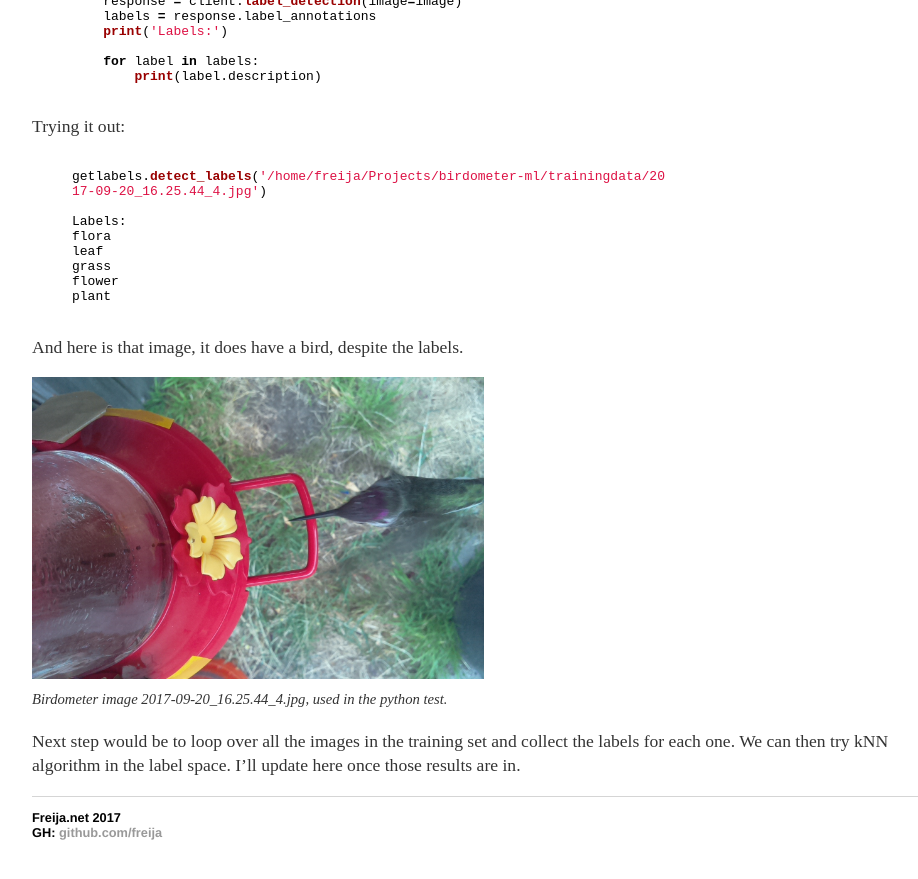
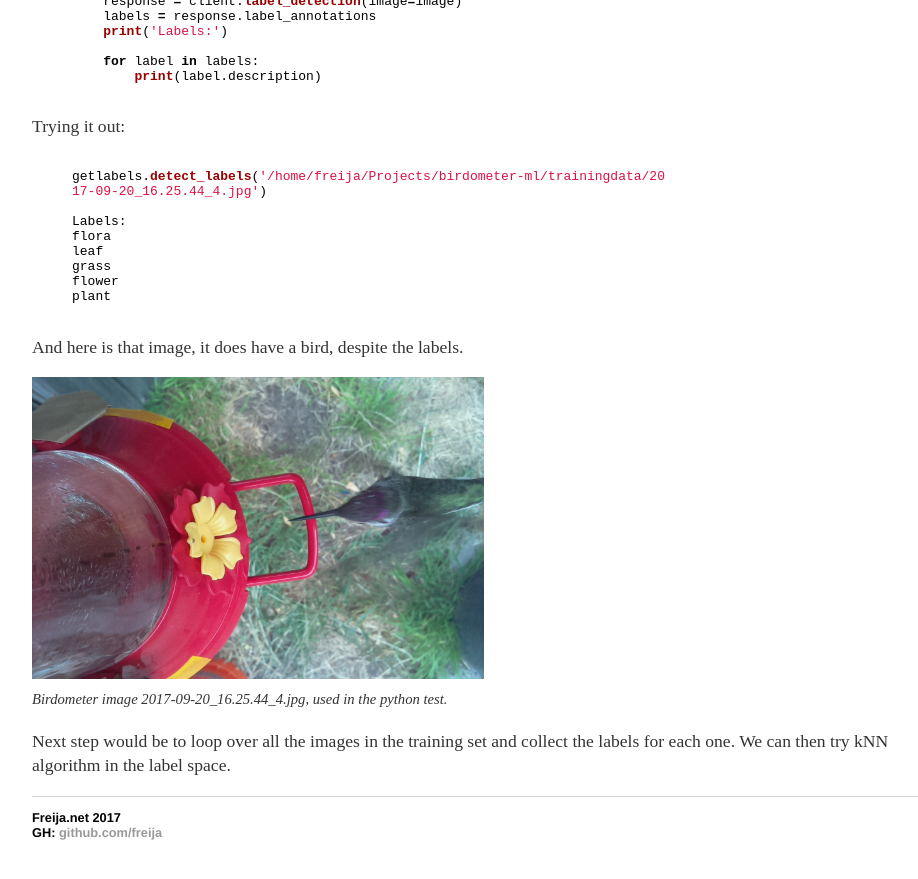
Before and after one commit to Freija/freija.github.io, a Jekyll site: the page built from _posts/2017-11-09-vision-apis.md, in a window 1280 px wide and 900 px high, scrolled down 7051 px. Shown: the top 879 px of the window, without its empty margins (160-1078 px from the left). Built offline with Jekyll 4.4.1, drawn with Linux system fonts in a browser that asks for light colours.

Commit message:
Small correction to vision API blog post

```diff
--- a/_posts/2017-11-09-vision-apis.md
+++ b/_posts/2017-11-09-vision-apis.md
@@ -184,4 +184,4 @@ And here is that image, it does have a bird, despite the labels.
 <br><em><small> Birdometer image 2017-09-20_16.25.44_4.jpg, used in the python test.</small></em>
 </p>
 
-Next step would be to loop over all the images in the training set and collect the labels for each one. We can then try kNN algorithm in the label space. I'll update here once those results are in.
+Next step would be to loop over all the images in the training set and collect the labels for each one. We can then try kNN algorithm in the label space.
```
